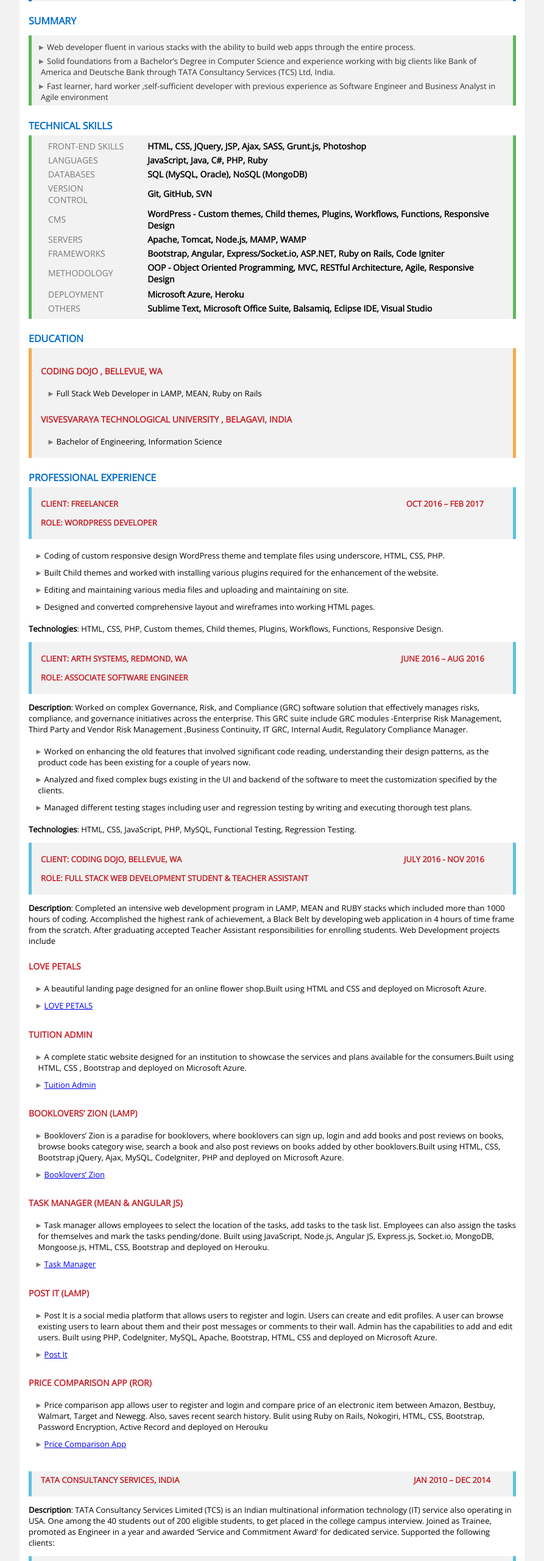
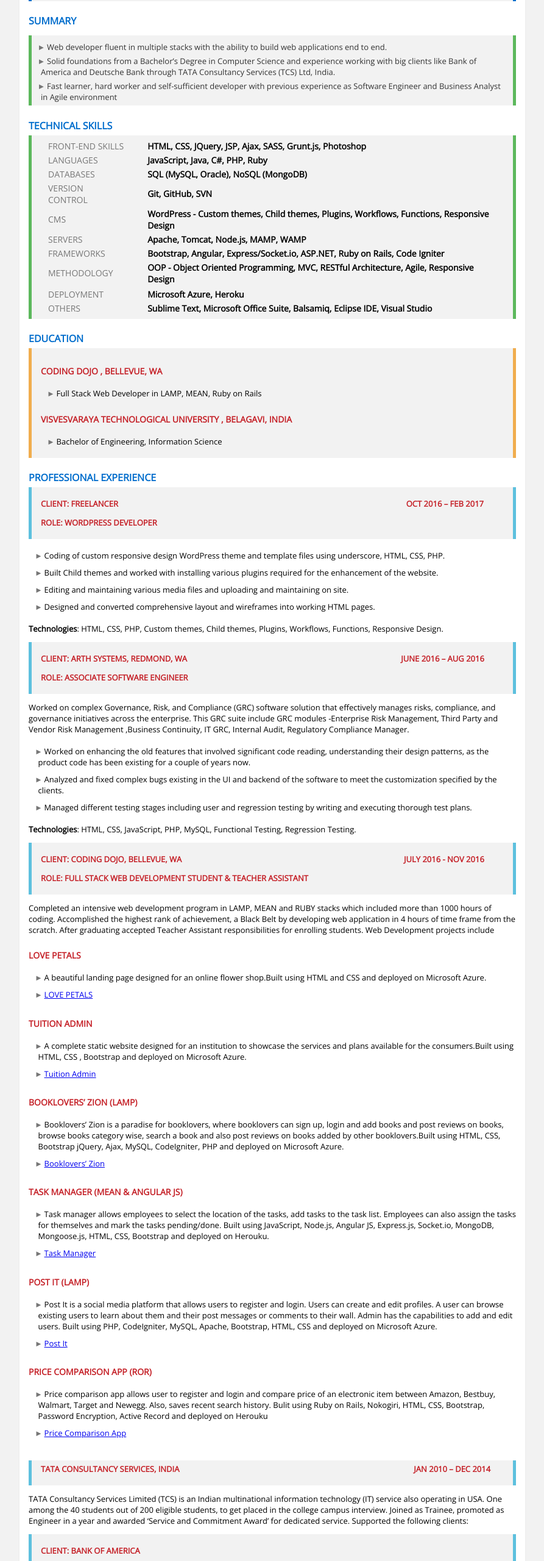
Before and after one commit to jiathecoder/bio, a plain HTML site: page index.html in a window 1280 px wide. Shown: the part 60-2620 px from the top of the page at 61% size, without its empty margins (193-1086 px from the left). Drawn offline with nearby package versions, Linux system fonts and the light colour scheme.

Commit message:
vin fixes

```diff
--- a/index.html
+++ b/index.html
@@ -20,7 +20,7 @@
             206-499-8790
         </span>
         <span class="email">
-           <a href="mailto:saitejaswini994@gmail.com">poornimavinay14@gmail.com</a>
+           <a href="mailto:poornimavinay14@gmail.com">poornimavinay14@gmail.com</a>
         </span>
     </div>
 
@@ -30,8 +30,8 @@
     <div class="summary">
     <h4 >SUMMARY</h4>
 <ul>
-    <li> Web developer fluent in various stacks with the ability to build web apps through the entire process.</li>
-    <li>Solid foundations from a Bachelor’s Degree in Computer Science and experience working with big clients like Bank of America and Deutsche Bank through TATA Consultancy Services (TCS) Ltd, India. </li><li> Fast learner, hard worker ,self-sufficient developer with previous experience as Software Engineer and Business Analyst in Agile environment
+    <li> Web developer fluent in multiple stacks with the ability to build web applications end to end.</li>
+    <li>Solid foundations from a Bachelor’s Degree in Computer Science and experience working with big clients like Bank of America and Deutsche Bank through TATA Consultancy Services (TCS) Ltd, India. </li><li> Fast learner, hard worker and self-sufficient developer with previous experience as Software Engineer and Business Analyst in Agile environment
     </li>
   </div>
 
@@ -128,7 +128,7 @@
 
 
      <div class="client_job_des">
-      <p><b>Description</b>: Worked on complex Governance, Risk, and Compliance (GRC) software solution that effectively manages risks, compliance, and governance initiatives across the enterprise. This GRC suite include GRC modules -Enterprise Risk Management, Third Party and Vendor Risk Management ,Business Continuity, IT GRC, Internal Audit, Regulatory Compliance Manager.</p>
+      <p> Worked on complex Governance, Risk, and Compliance (GRC) software solution that effectively manages risks, compliance, and governance initiatives across the enterprise. This GRC suite include GRC modules -Enterprise Risk Management, Third Party and Vendor Risk Management ,Business Continuity, IT GRC, Internal Audit, Regulatory Compliance Manager.</p>
        <ul>
           <li>Worked on enhancing the old features that involved significant code reading, understanding their design patterns, as the product code has been existing for a couple of years now.</li>
           <li>Analyzed and fixed complex bugs existing in the UI and backend of the software to meet the customization specified by the clients.</li>
@@ -148,7 +148,7 @@
 
 
      <div class="client_job_des">
-        <p><b>Description</b>: Completed an intensive web development program in LAMP, MEAN and RUBY stacks which included more than 1000 hours of coding. Accomplished the highest rank of achievement, a Black Belt by developing web application in 4 hours of time frame from the scratch. After graduating accepted Teacher Assistant responsibilities for enrolling students.  Web Development projects include</p>
+        <p> Completed an intensive web development program in LAMP, MEAN and RUBY stacks which included more than 1000 hours of coding. Accomplished the highest rank of achievement, a Black Belt by developing web application in 4 hours of time frame from the scratch. After graduating accepted Teacher Assistant responsibilities for enrolling students.  Web Development projects include</p>
 
 
     <h5>LOVE PETALS</h5>
@@ -184,7 +184,7 @@
         <h5>Price Comparison App (RoR)</h5>
       <ul>
           <li>Price comparison app allows user to register and login and compare price of an electronic item between Amazon, Bestbuy, Walmart, Target and Newegg. Also, saves recent search history. Bulit using Ruby on Rails, Nokogiri, HTML, CSS, Bootstrap, Password Encryption, Active Record and deployed on Herouku</li>
-          <li><a href="https://price-compare.herokuapp.com" target="_blank">Price Comparison App</a></li>
+          <li><a href="http://pc-app-screenshots.azurewebsites.net" target="_blank">Price Comparison App</a></li>
        </ul>
 
         </div>
@@ -196,7 +196,7 @@
       </div>
 
       <div class="client_job_des">
-        <p><b>Description</b>: TATA Consultancy Services Limited (TCS) is an Indian multinational information technology (IT) service also operating in USA. One among the 40 students out of 200 eligible students, to get placed in the college campus interview. Joined as Trainee, promoted as Engineer in a year and awarded ‘Service and Commitment Award’ for dedicated service.  Supported the following clients: </p>
+        <p> TATA Consultancy Services Limited (TCS) is an Indian multinational information technology (IT) service also operating in USA. One among the 40 students out of 200 eligible students, to get placed in the college campus interview. Joined as Trainee, promoted as Engineer in a year and awarded ‘Service and Commitment Award’ for dedicated service.  Supported the following clients: </p>
       </div>
 
 
```
